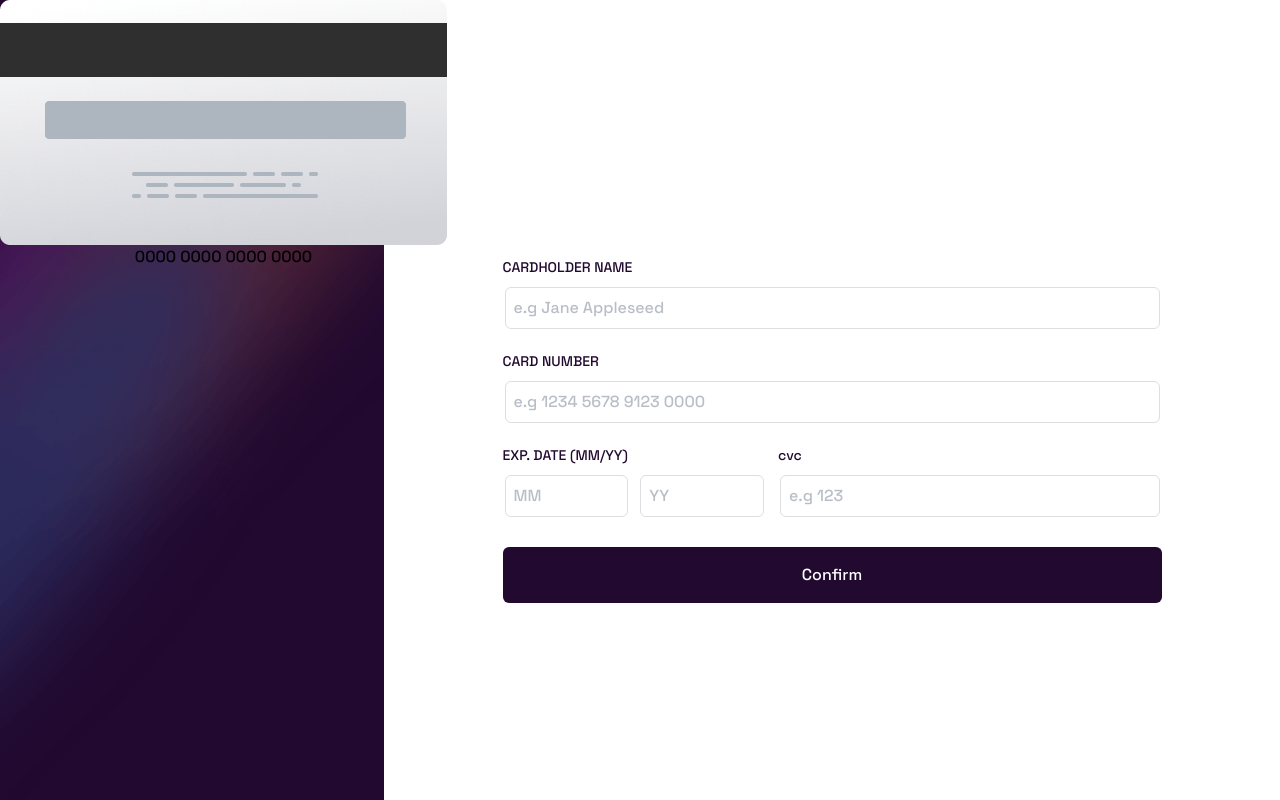
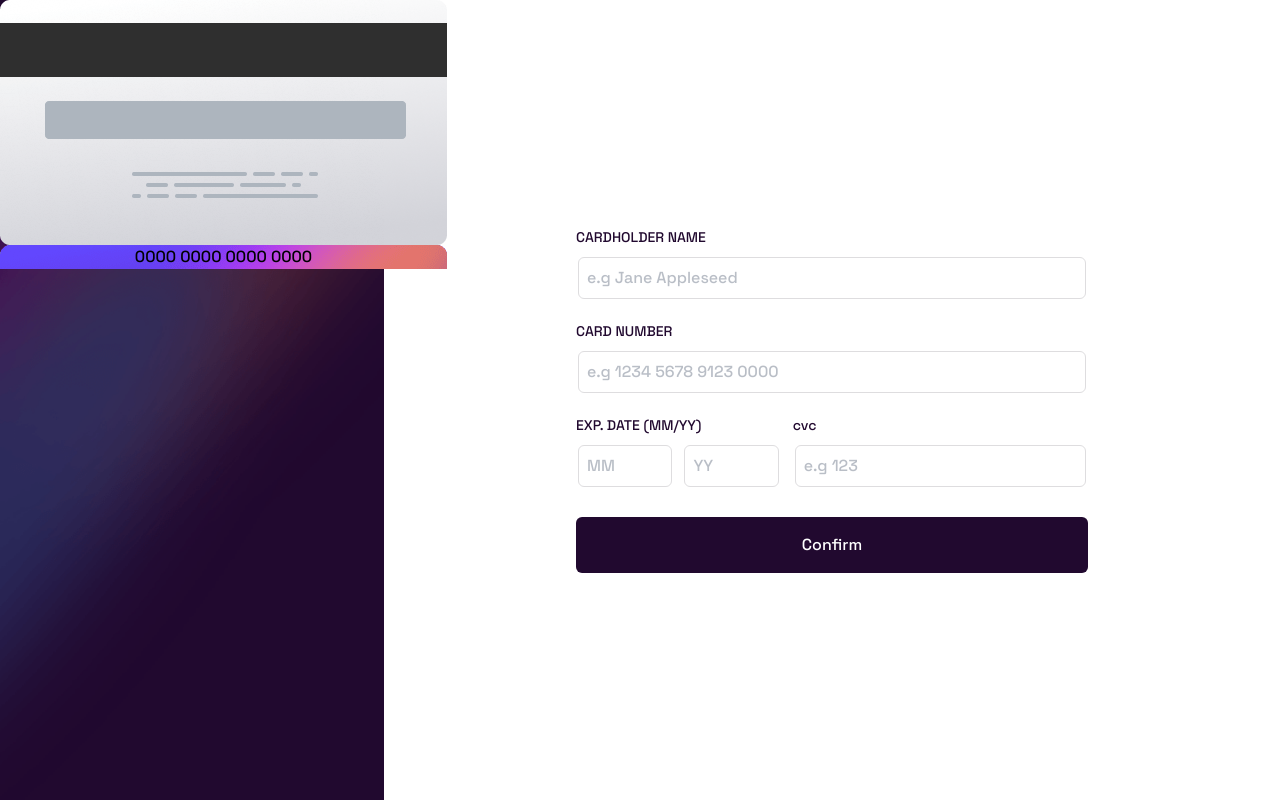
Before and after one commit to GuilhermeFigueira/interative-card-form, a React (Vite) app: page / in a window 1280 px wide. Built offline with nearby package versions, Linux system fonts and the light colour scheme.

Commit message:
início dos cards

```diff
--- a/src/screens/CardForm/index.tsx
+++ b/src/screens/CardForm/index.tsx
@@ -1,4 +1,5 @@
 import { FormEvent } from "react";
+import { useForm } from "react-hook-form";
 
 export default function CardForm() {
 	const sendForm = (event: FormEvent) => {
@@ -7,7 +8,10 @@ export default function CardForm() {
 
 	return (
 		<div>
-			<form onSubmit={sendForm} className="flex flex-col p-5 pt-20 gap-5">
+			<form
+				onSubmit={sendForm}
+				className="flex flex-col p-5 sm:p-16 gap-5 max-w-screen-sm"
+			>
 				<div className="flex flex-col">
 					<label htmlFor="">CARDHOLDER NAME</label>
 					<div className="input_gradient">
--- a/tailwind.config.cjs
+++ b/tailwind.config.cjs
@@ -20,6 +20,8 @@ module.exports = {
 			backgroundImage: {
 				background_desktop: "url('/bg-main-desktop.png')",
 				background_mobile: "url('/bg-main-mobile.png')",
+				front_card: "url('/bg-card-front.png')",
+				back_card: "url('/bg-card-back.png')",
 			},
 		},
 	},
```
